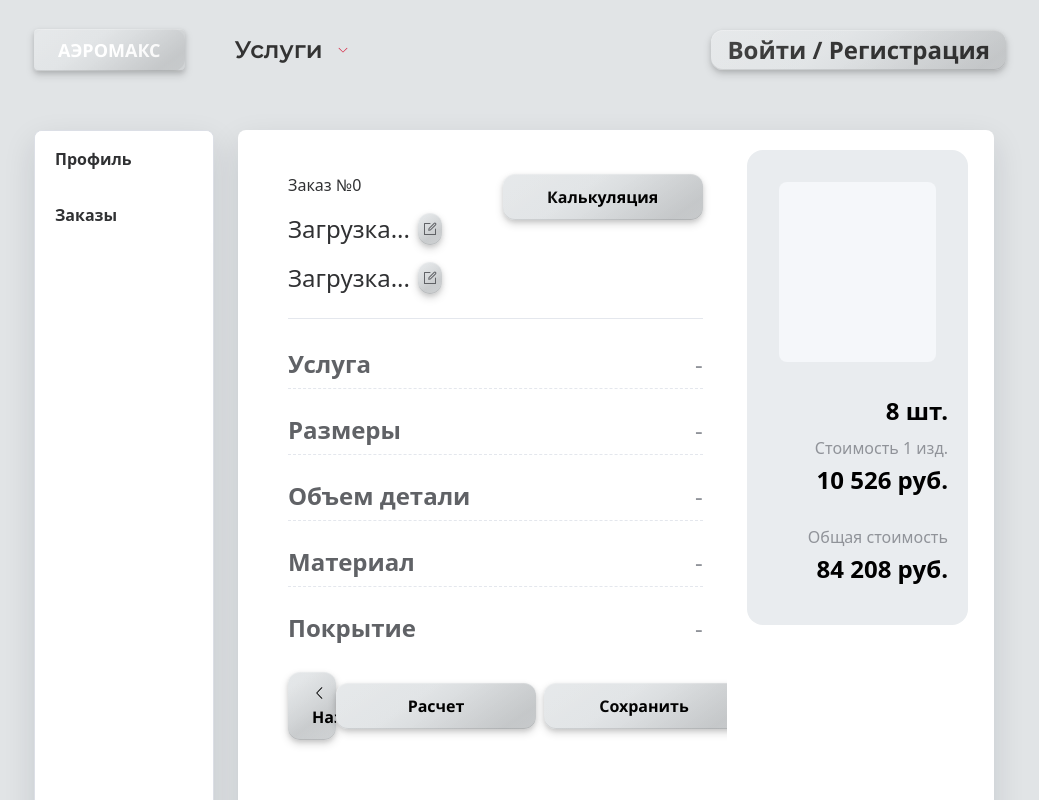
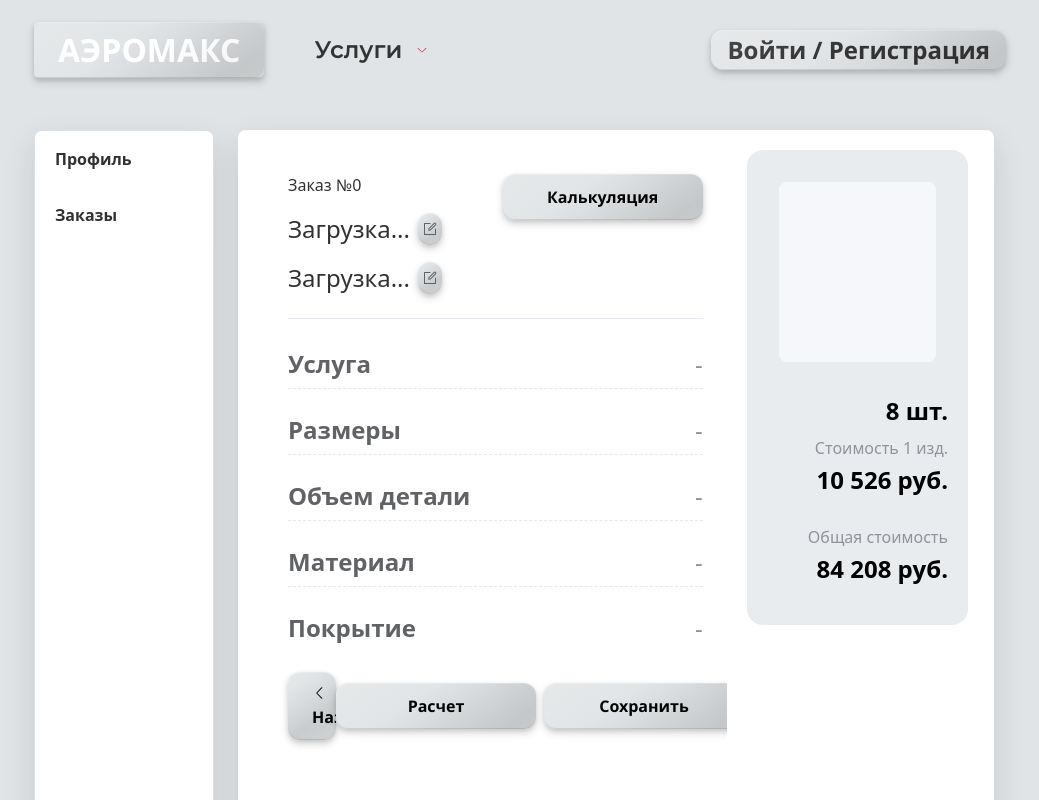
Before and after one commit to js-owl/maas-front, a Vue app: page /personal/calc in a window 1280 px wide. Shown: the top 800 px of the page, without its empty margins (126-1165 px from the left). Built offline with nearby package versions, Linux system fonts and the light colour scheme; no server answers.

Commit message:
Update UpperMenu component font size for improved readability
- Increased the font size of the button in UpperMenu.vue from 18px to 32px for better visibility and consistency with other components.

```diff
--- a/src/components/UpperMenu.vue
+++ b/src/components/UpperMenu.vue
@@ -383,7 +383,7 @@ function onLogout() {
   background-color: #d61e3c;
   color: white;
   border: none;
-  font-size: 18px;
+  font-size: 32px;
   font-weight: 700;
   padding: 12px 24px;
   border-radius: 4px;
```
